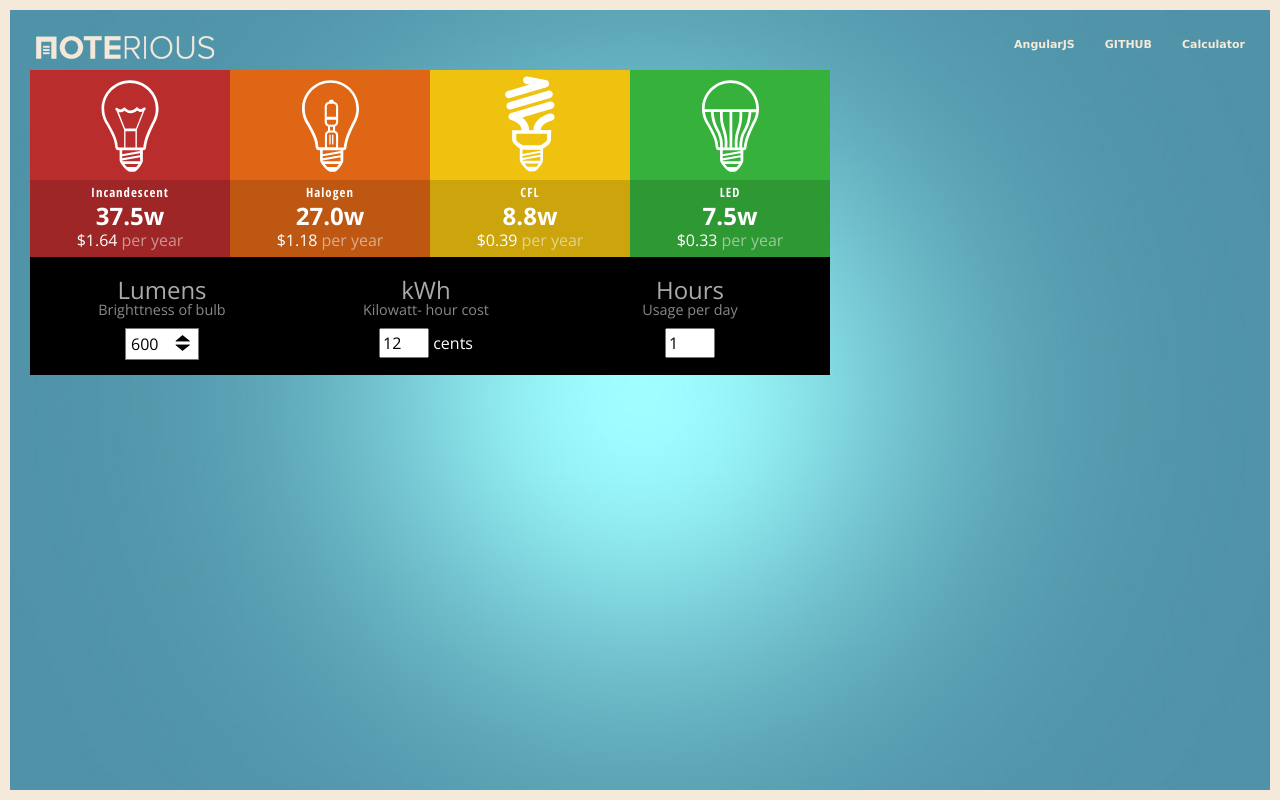
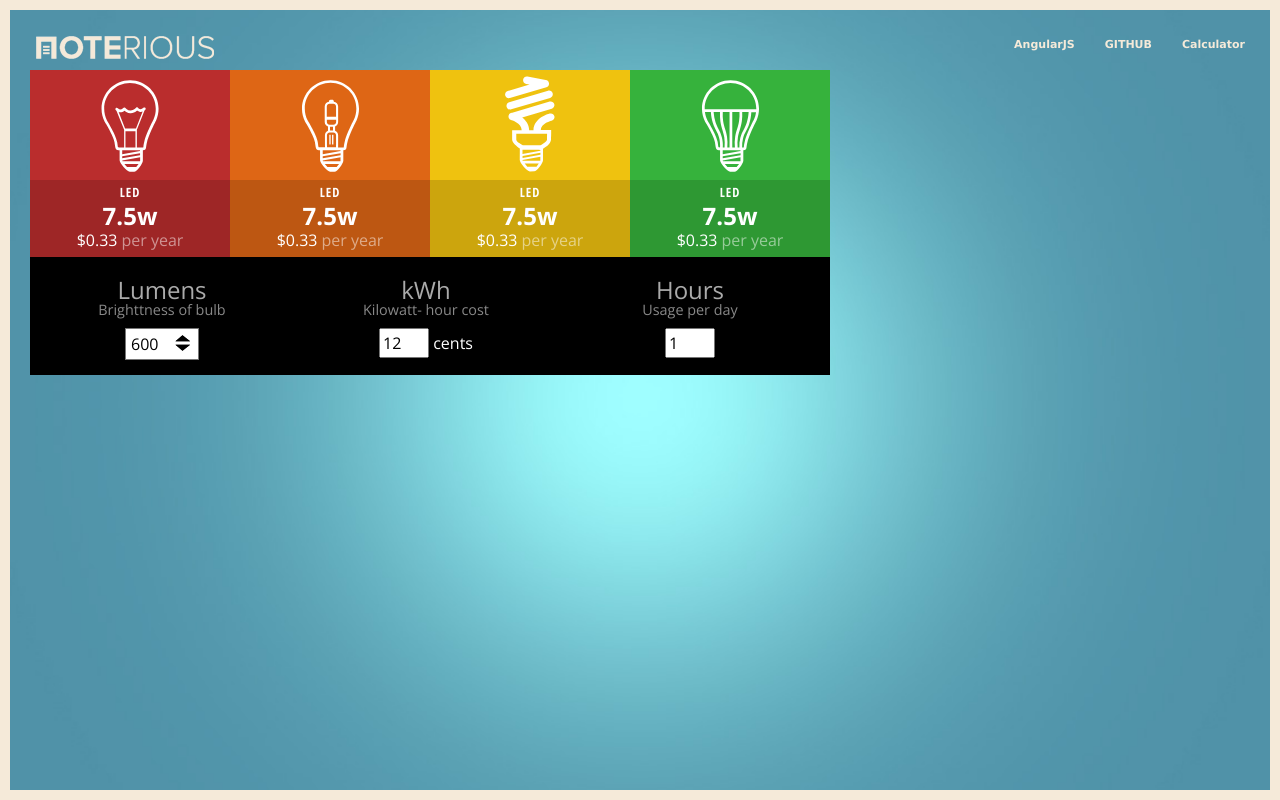
Before and after one commit to sniffy1988/routesHW, a plain HTML site: page index.html at #/calculator in a window 1280 px wide. Drawn offline with nearby package versions, Linux system fonts and the light colour scheme.

Commit message:
Change calculator to directives

```diff
--- a/assets/modules/calculator/controllers/calcCtrl.js
+++ b/assets/modules/calculator/controllers/calcCtrl.js
@@ -3,7 +3,7 @@
         this.cost = 12;
         this.lumens = "600";
         this.usage = 1;
-
+        this.lampTypes = ['inc', 'hal', 'cfl', 'led'];
         //CALCULATIONS
         this.powerCalc = function (type) {
             var lum = parseInt(this.lumens);
--- /dev/null
+++ b/assets/modules/calculator/directives/lamp.js
@@ -0,0 +1,10 @@
+(function () {
+    function lamp() {
+        return {
+            templateUrl: 'assets/modules/calculator/html/lamp.html'
+        }
+    }
+
+    angular.module('boardsApp')
+        .directive('lamp', lamp);
+})();
--- a/assets/modules/calculator/html/calculator.html
+++ b/assets/modules/calculator/html/calculator.html
@@ -1,33 +1,6 @@
 <div id="myCalculator">
     <main>
-        <section class="inc">
-            <div>
-                <h4>Incandescent</h4>
-                <p>{{calc.powerCalc('inc')}}</p>
-                <p>{{calc.yearCost('inc')}}</p>
-            </div>
-        </section>
-        <section class="hal">
-            <div>
-                <h4>Halogen</h4>
-                <p>{{calc.powerCalc('hal')}}</p>
-                <p>{{calc.yearCost('hal')}}</p>
-            </div>
-        </section>
-        <section class="cfl">
-            <div>
-                <h4>CFL</h4>
-                <p>{{calc.powerCalc('cfl')}}</p>
-                <p>{{calc.yearCost('cfl')}}</p>
-            </div>
-        </section>
-        <section class="led">
-            <div>
-                <h4>LED</h4>
-                <p>{{calc.powerCalc('led')}}</p>
-                <p>{{calc.yearCost('led')}}</p>
-            </div>
-        </section>
+        <lamp ng-repeat="lamp in calc.lampTypes"></lamp>
     </main>
     <form>
         <div>
--- /dev/null
+++ b/assets/modules/calculator/html/lamp.html
@@ -0,0 +1,7 @@
+<section ng-class="calc.lampTypes[$index]">
+    <div>
+        <h4>LED</h4>
+        <p>{{calc.powerCalc('led')}}</p>
+        <p>{{calc.yearCost('led')}}</p>
+    </div>
+</section>
--- a/index.html
+++ b/index.html
@@ -13,6 +13,7 @@
     <script type="text/javascript" src="assets/modules/boards/controllers/boardsCtrl.js"></script>
     <script type="text/javascript" src="assets/modules/calculator/controllers/calcCtrl.js"></script>
     <script type="text/javascript" src="assets/modules/notes/controllers/notesCtrl.js"></script>
+    <script type="text/javascript" src="assets/modules/calculator/directives/lamp.js"></script>
 </head>
 
 <body class="bg-blue">
```
